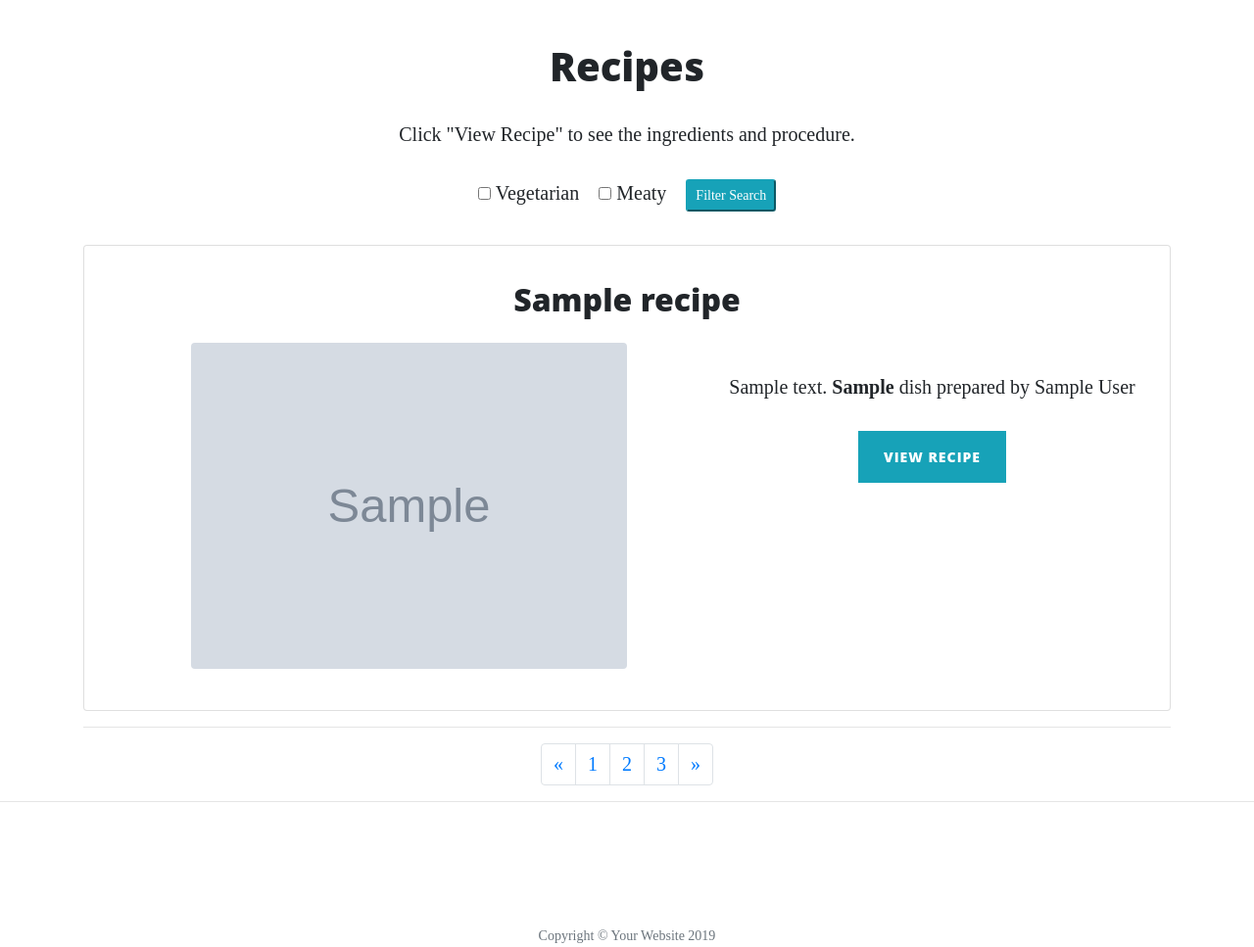
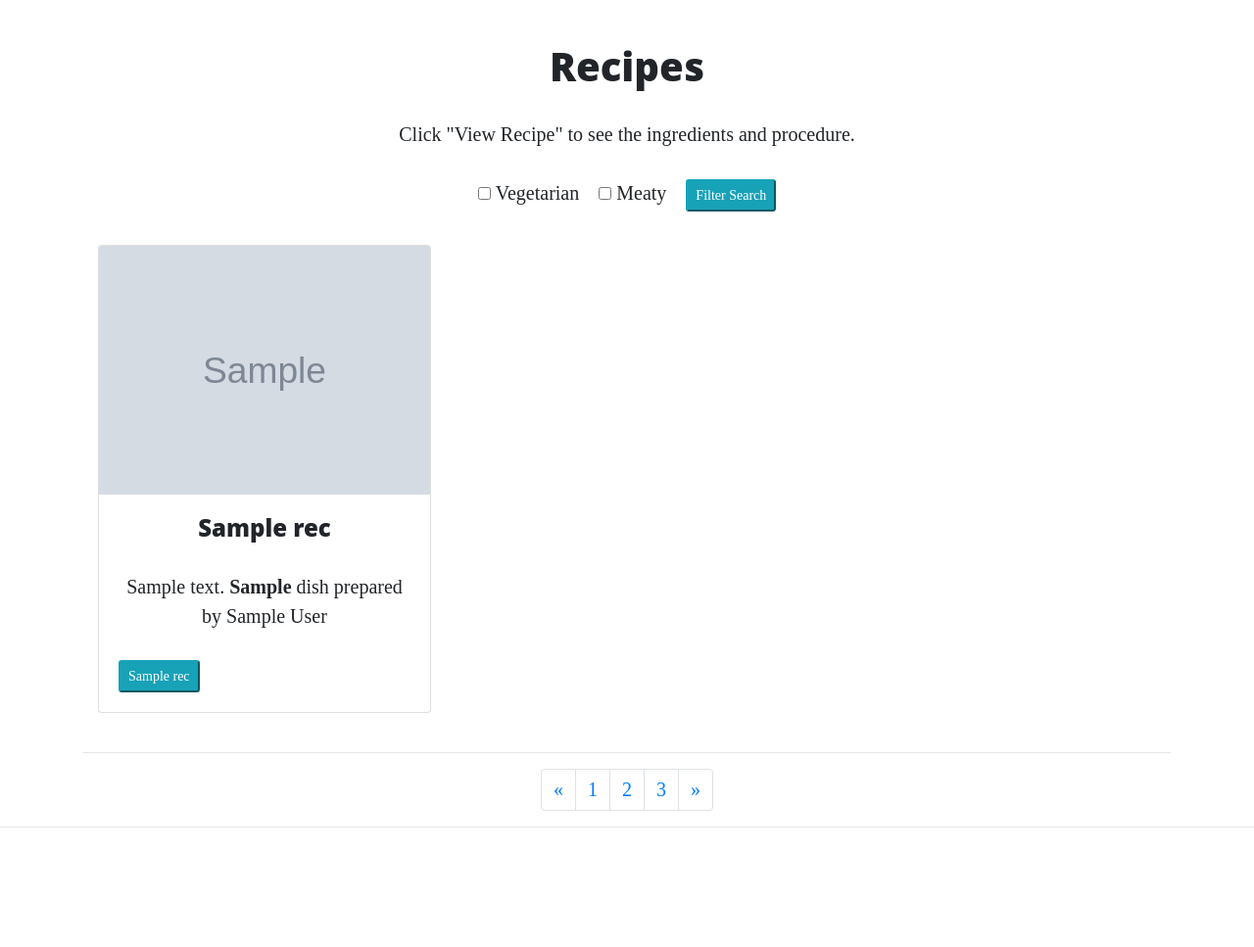
Before and after one commit to jeffoneilldev/dcd-milestone-project-recipes, a Flask app: template templates/recipe.html in a window 1280 px wide. Shown: the part 538-1505 px from the top of the page at 98% size. Run offline with Flask 2, Linux system fonts and the light colour scheme; the template is opened without the code that fills it: most values are stand-ins (such as "Sample title", 1, 10 or a date in 2020); grey boxes marked "Sample" are stand-in pictures; some libraries are stand-ins or nearby versions.

Commit message:
Display touch ups

```diff
--- a/app.py
+++ b/app.py
@@ -15,11 +15,6 @@ mongo = PyMongo(app)
 def recipe_index():
     return render_template("index.html", recipe=mongo.db.recipe.find())
 
-"""
-@app.route('/get_recipe')
-def get_recipe():
-    return render_template("recipe.html", recipe=mongo.db.recipe.find())
-"""
 
 @app.route('/add_recipe')
 def add_recipe():
@@ -59,20 +54,18 @@ def update_recipe(recipe_id):
 # recieves the search bar input and the filter button selection and finds the recipe
 @app.route('/find_recipe', methods=['GET', 'POST'])
 def find_recipe():
-    searchitem = request.args.get('searchitem')
-#    print (request.method)
-#    if request.form['search']:
-    if searchitem==searchitem:
-#    if request.method == 'GET':
+    searchitem = request.form.get('recipe_name') or request.form.get('suitable_for')
 
+    if searchitem:
         searchitem = request.form.to_dict()
 
         query = ( { "$text": { "$search": searchitem } } )
-#        search_results = mongo.db.recipe.find( { "name": { "$regex": "searchitem" } } )
+#wordsearch?        search_results = mongo.db.recipe.find( { "name": { "$regex": "searchitem" } } )
+#pagination?        search_results = mongo.db.recipe.find(searchitem).skip(3).limit(3)
         search_results = mongo.db.recipe.find(searchitem)
-#    import pdb;pdb.set_trace()
-        print (searchitem)
-        return render_template('recipe.html', recipe=search_results, searchitem=searchitem)
+#debugger    import pdb;pdb.set_trace()
+        return render_template('showrecipe.html', recipe=search_results, searchitem=searchitem)
+
     else:
         return render_template("recipe.html", recipe=mongo.db.recipe.find())
 
--- a/templates/index.html
+++ b/templates/index.html
@@ -15,7 +15,7 @@
     <input id="password" type="password" class="form-control" name="password" placeholder="Password">
   </div>
   <br>
-  <button type="button" class="btn btn-success">Log in</button> or
+  <button type="button" class="btn btn-success">Log in</button> &nbsp;&nbsp;or &nbsp;&nbsp;
   <button type="button" class="btn btn-info">Sign up</button>
   </form>
   </div>
--- a/templates/recipe.html
+++ b/templates/recipe.html
@@ -12,57 +12,35 @@
 </div>
 <br>
 
-<ul class="list-group">
-    {% for recipe in recipe %}
+
 <!-- Page Content -->
-<li class="list-group-item">
-    <div class="container" align="center">
 
-      <!-- Recipe Heading -->
-      <h2 class="my-4">{{recipe.recipe_name}}
-        <small></small>
-      </h2>
+    <div class="container">
+      <div class="row">
+        {% for rec in recipe %}
 
-      <!-- Recipe info -->
-      <div class="row">
-        <div class="col-md-7">
-          <a href="#">
-            <img class="img-fluid rounded mb-3 mb-md-0" src="{{recipe.image}}" alt="image of prepared dish" width="75%" height="auto">
-          </a><br><br>
-        </div>
-        <div class="col-md-5">
-          <p>{{recipe.cuisine}} <strong>{{recipe.suitable_for}}</strong> dish prepared by {{recipe.author}}</p>
-          <button type="button" class="btn btn-info" data-toggle="collapse" data-target="#more{{recipe._id}}">View Recipe</button>
-              <br><br>
-              <div id="more{{recipe._id}}" class="collapse">
-                <h6>Ingredients</h6>
-                {{recipe.ingredients}}
-                  <br><br><hr>
-                <h6>Procedure</h6>
-                {{recipe.procedure}}
-                <br><br>
+          <div class="col-lg-4 col-sm-6 mb-4">
+            <div class="card h-100" align="center">
+              <a href="#"><img class="card-img-top" src="{{rec.image}}" alt="image of prepared dish"></a>
+                <div class="card-body">
+                  <h4 class="card-title">{{rec.recipe_name}}</h4>
+                    <p>{{rec.cuisine}} <strong>{{rec.suitable_for}}</strong> dish prepared by {{rec.author}}</p>
 
-<!--put Edit and Delete options here-->
-    <a class="btn btn-warning" href="{{url_for('edit_recipe', recipe_id=recipe._id)}}">Edit</a>
-    <a class="btn btn-danger" href="{{url_for('delete_recipe', recipe_id=recipe._id)}}">Delete</a><br><br>
+                    <form action="{{ url_for('find_recipe') }}" method="POST">
+                      <div class="input-group">
+                        <input type="submit" id="recipebutton" name="recipe_name" class="btn-sm btn-info" value="{{rec.recipe_name}}">
+                      </div>
+                    </form>
 
-                <hr>
-        </div>
-        </div>
-        </div>
+                </div>
+            </div>
+          </div>
+
+        {% endfor %}
       </div>
-      <!-- /.row -->
+    </div>
 
-
-
-</li>
-
-         {% endfor %}
-
-</ul>
-
-
-      <hr>
+  <hr>
 
 <!-- Pagination setup but not wired up-->
 <ul class="pagination justify-content-center">
@@ -89,11 +67,4 @@
   </li>
 </ul>
 
-
-    <!-- /.container -->
-
-
-
-
-
 {% endblock %}
```
Also changed, not shown: templates/showrecipe.html (added, +36 -0 lines).
